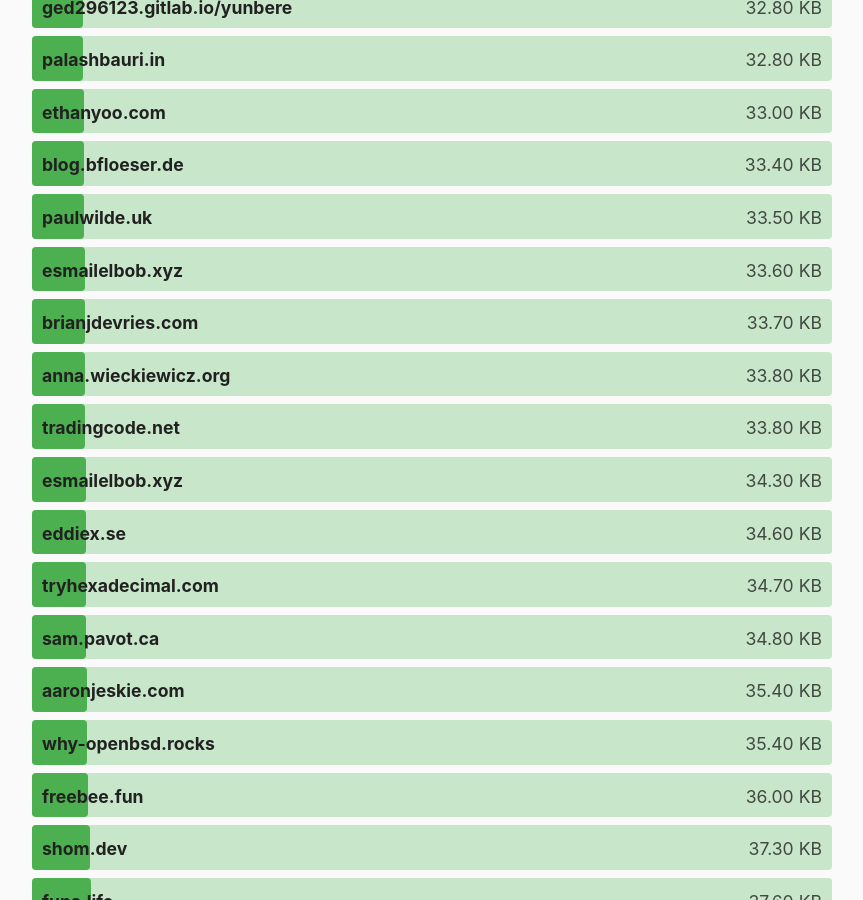
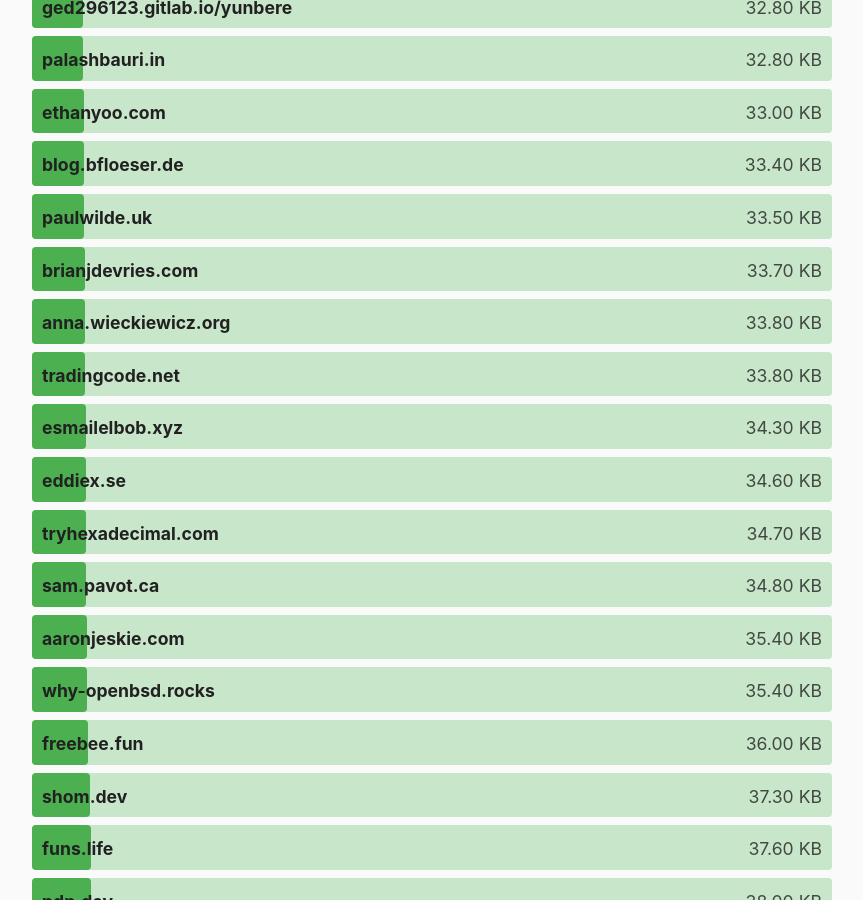
Before and after one commit to kevquirk/512kb.club, a Jekyll site: the page built from index.md, in a window 1280 px wide and 900 px high, scrolled down 9949 px. Shown: the whole window, without its empty margins (208-1071 px from the left). Built offline with Jekyll 4.4.1, drawn with Linux system fonts in a browser that asks for light colours.

Commit message:
Update sites.yml

```diff
--- a/_data/sites.yml
+++ b/_data/sites.yml
@@ -2492,8 +2492,3 @@
   url: https://zwbetz.com/
   size: 67.8
   last_checked: 2022-07-20
-
-- domain: esmailelbob.xyz
-  url: https://en.esmailelbob.xyz/
-  size: 33.6
-  last_checked: 2022-08-02
```
